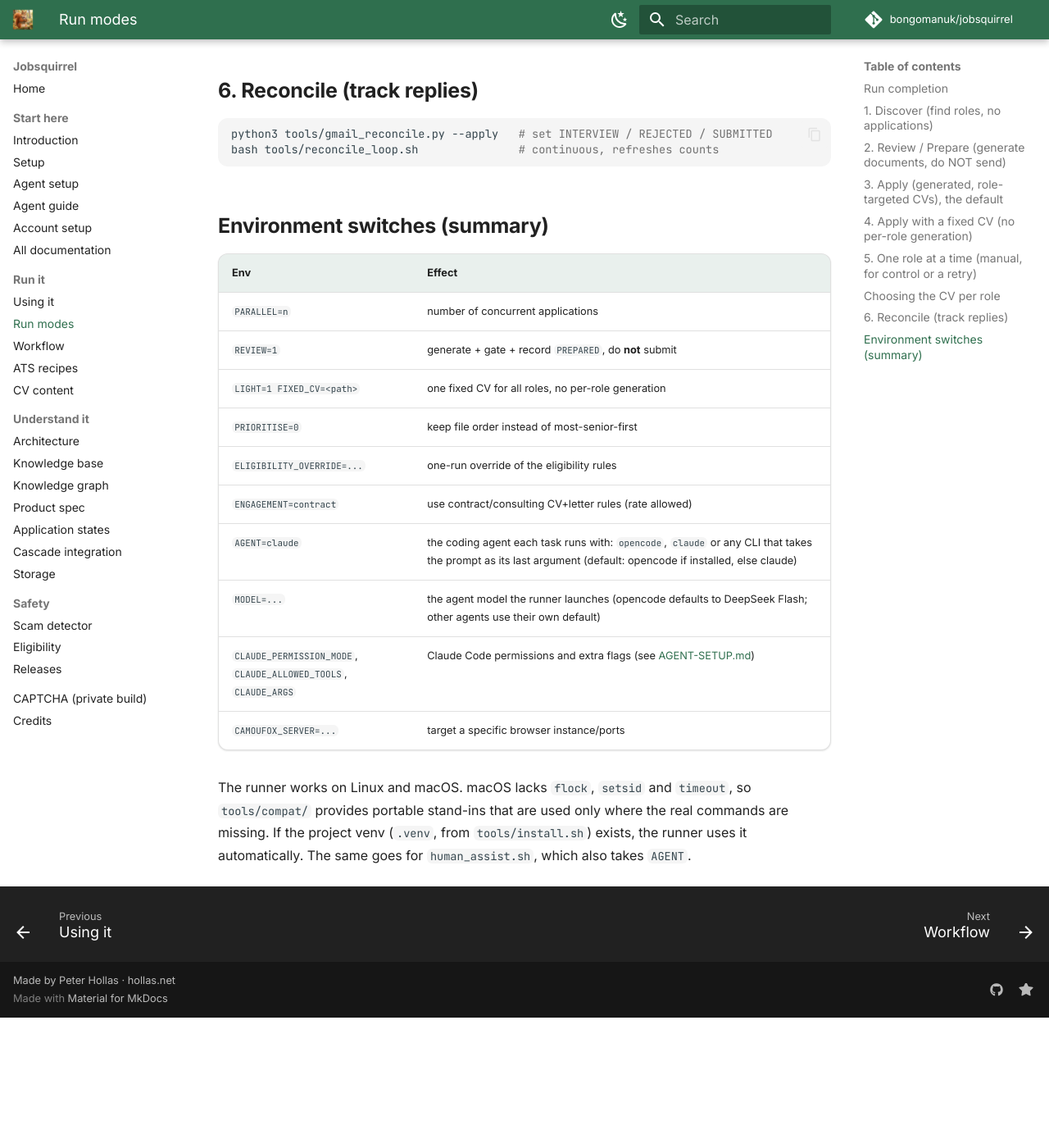
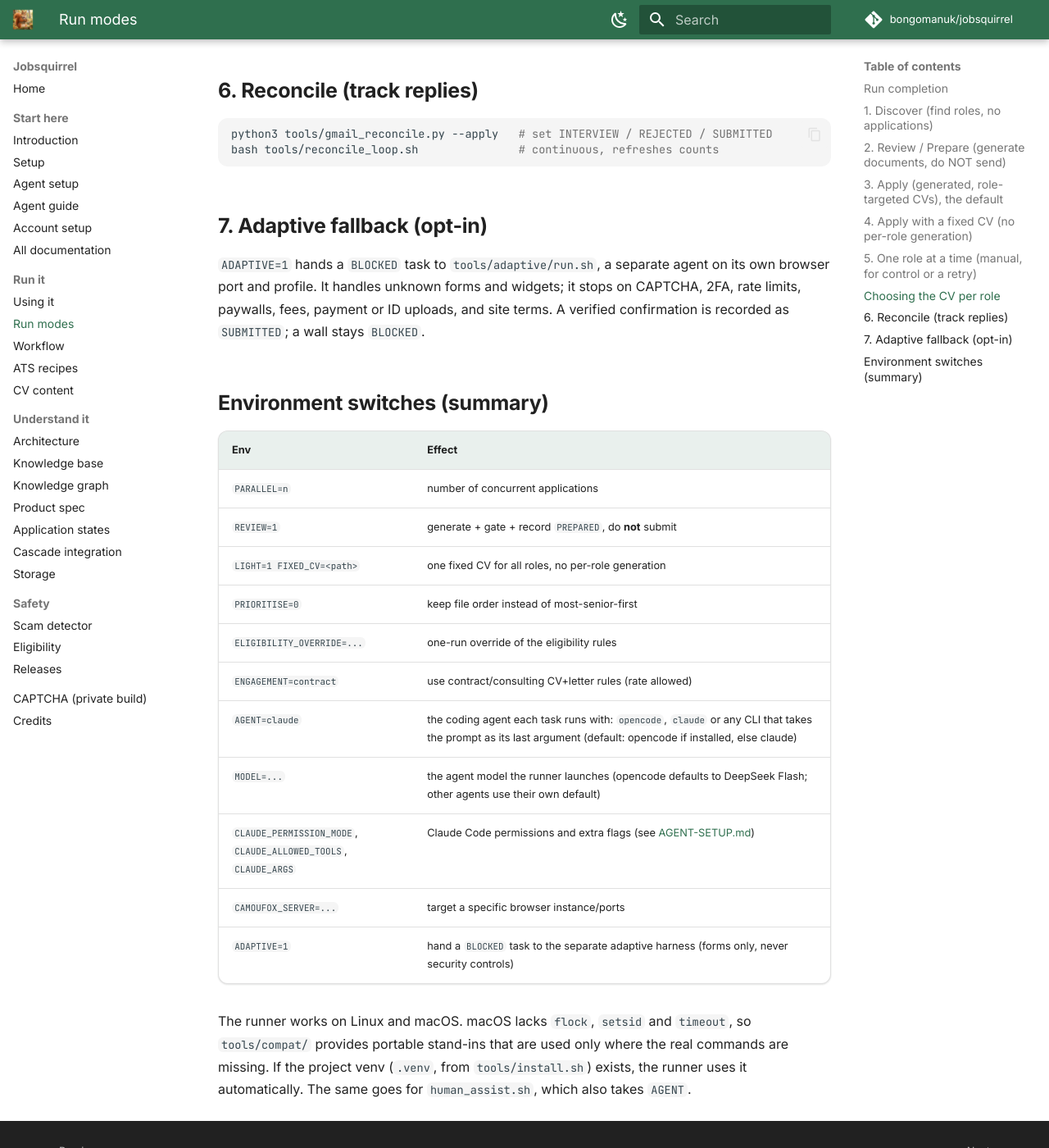
Before and after one commit to bongomanuk/jobsquirrel, an MkDocs documentation site: the page built from docs/RUN-MODES.md, in a window 1280 px wide and 1400 px high, scrolled down 2101 px. Shown: the whole window at 82% size. Built offline with MkDocs 1.6.1 and Material for MkDocs 9.7.7, drawn with Linux system fonts in a browser that asks for light colours; comment, search, counter and statistics services are not loaded; before the commit the page ends 3342 px from its top, so only the background shows below that.

Commit message:
Release v1.4.1 "Nest Practice"
Documents the employer application cap, the queue skip and park behaviour, and
the separate adaptive harness. README, docs index, all.md, llms.txt, run modes,
workflow and the state model are updated.

````diff
--- a/docs/RUN-MODES.md
+++ b/docs/RUN-MODES.md
@@ -88,6 +88,14 @@
 bash tools/reconcile_loop.sh               # continuous, refreshes counts
 ```
 
+## 7. Adaptive fallback (opt-in)
+
+`ADAPTIVE=1` hands a `BLOCKED` task to `tools/adaptive/run.sh`, a separate
+agent on its own browser port and profile. It handles unknown forms and
+widgets; it stops on CAPTCHA, 2FA, rate limits, paywalls, fees, payment or ID
+uploads, and site terms. A verified confirmation is recorded as `SUBMITTED`;
+a wall stays `BLOCKED`.
+
 ## Environment switches (summary)
 
 | Env | Effect |
@@ -102,6 +110,7 @@
 | `MODEL=...` | the agent model the runner launches (opencode defaults to DeepSeek Flash; other agents use their own default) |
 | `CLAUDE_PERMISSION_MODE`, `CLAUDE_ALLOWED_TOOLS`, `CLAUDE_ARGS` | Claude Code permissions and extra flags (see [AGENT-SETUP.md](AGENT-SETUP.md#running-the-queue-with-claude-code)) |
 | `CAMOUFOX_SERVER=...` | target a specific browser instance/ports |
+| `ADAPTIVE=1` | hand a `BLOCKED` task to the separate adaptive harness (forms only, never security controls) |
 
 The runner works on Linux and macOS. macOS lacks `flock`, `setsid` and
 `timeout`, so `tools/compat/` provides portable stand-ins that are used only
--- a/docs/llms.txt
+++ b/docs/llms.txt
@@ -18,6 +18,7 @@
 - [Setup](https://bongomanuk.github.io/jobsquirrel/SETUP/): install, dependencies, configuration, Gmail.
 - [Agent setup](https://bongomanuk.github.io/jobsquirrel/AGENT-SETUP/): opencode, Claude Code, Cursor, and running fully local.
 - [Using it](https://bongomanuk.github.io/jobsquirrel/USING-IT/): prompts, monitoring, the state model and the grid.
+- [The adaptive harness](https://bongomanuk.github.io/jobsquirrel/ADAPTIVE-HARNESS/): a separate agent for unknown forms, and the boundary it must not cross.
 
 ## Safety
 
````
Also changed, not shown: README.md (+3 -0 lines), docs/STATE-MODEL.md (+8 -0 lines), docs/WORKFLOW.md (+7 -0 lines), docs/all.md (+1 -0 lines), docs/index.md (+1 -0 lines), 1 other file.
